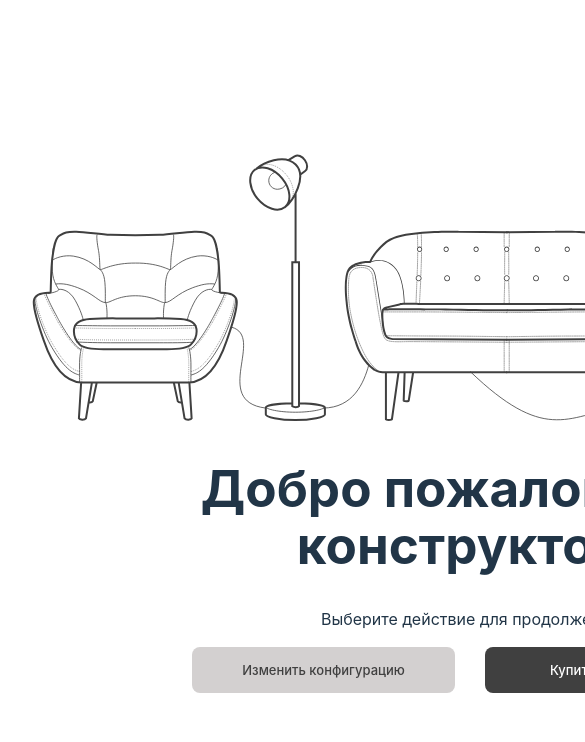
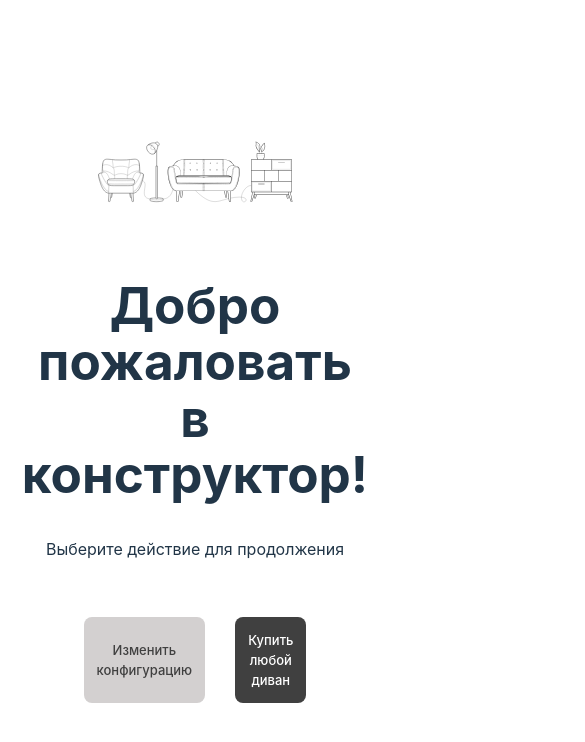
Before and after one commit to burovarte/divan.ruTestTask, a React (Vite) app: page / in a window 390 px wide. Shown: the top 742 px of the page, 585 px wide, since content can reach past the window. Built offline with nearby package versions, Linux system fonts and the light colour scheme.

Commit message:
fix style

```diff
--- a/src/App.css
+++ b/src/App.css
@@ -3,39 +3,3 @@
   padding: 2rem;
   text-align: center;
 }
-
-.logo {
-  height: 6em;
-  padding: 1.5em;
-  will-change: filter;
-  transition: filter 300ms;
-}
-.logo:hover {
-  filter: drop-shadow(0 0 2em #646cffaa);
-}
-.logo.react:hover {
-  filter: drop-shadow(0 0 2em #61dafbaa);
-}
-
-@keyframes logo-spin {
-  from {
-    transform: rotate(0deg);
-  }
-  to {
-    transform: rotate(360deg);
-  }
-}
-
-@media (prefers-reduced-motion: no-preference) {
-  a:nth-of-type(2) .logo {
-    animation: logo-spin infinite 20s linear;
-  }
-}
-
-.card {
-  padding: 2em;
-}
-
-.read-the-docs {
-  color: #888;
-}
--- a/src/components/mainContent/MainContent.module.css
+++ b/src/components/mainContent/MainContent.module.css
@@ -3,8 +3,6 @@
     flex-direction: column;
     align-items: center;
     justify-content: center;
-    max-width: 876px;
-    max-height: 642px;
 }
 
 .content {
@@ -50,3 +48,12 @@
     color: rgba(255, 255, 255, 1);
     background-color: rgba(64, 64, 64, 1);
 }
+@media (max-width: 940px) {
+    .container{
+    width: 50vw;
+    gap: 40px;
+    display: flex;
+    flex-direction: column;
+    align-items: center;
+    justify-content: center;}
+  }
```
